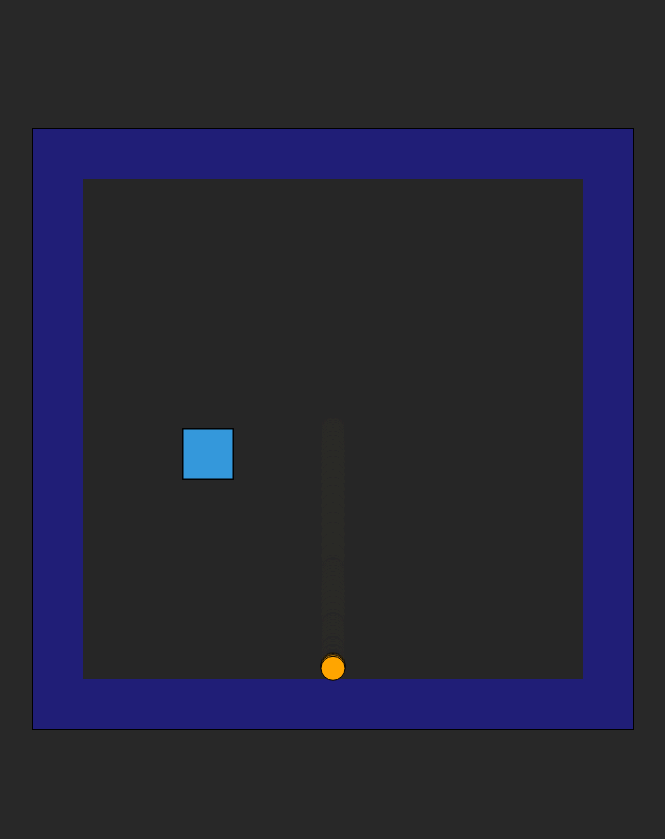
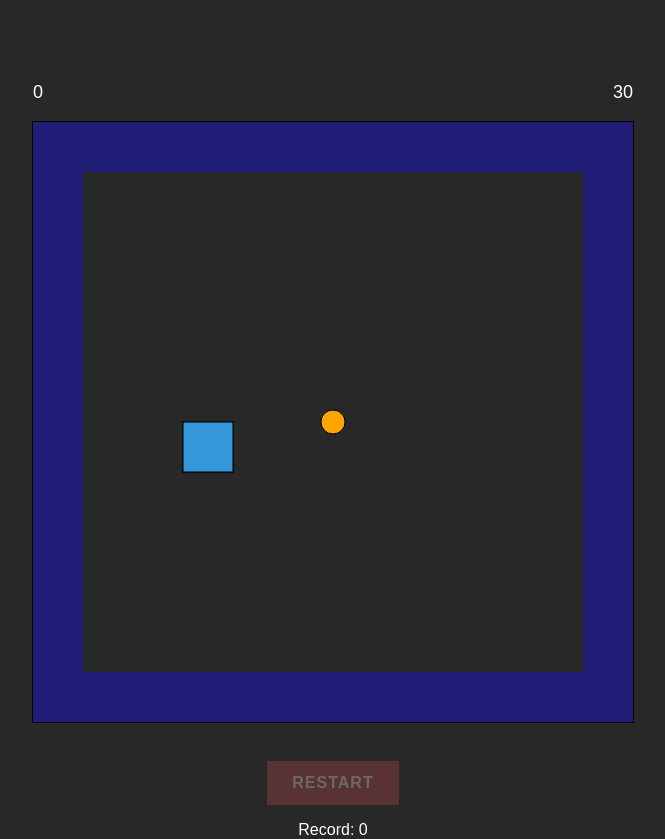
Before and after one commit to erichashi/portals, a plain HTML site: page index.html in a window 1280 px wide. Shown: the whole page, without its empty margins (307-972 px from the left). Before the commit the page ends 800 px from the top, so only its background shows below. Drawn offline with nearby package versions, Linux system fonts and the light colour scheme.

Commit message:
add restart, score and time

```diff
--- a/index.html
+++ b/index.html
@@ -7,6 +7,12 @@
     <style>
         .hidden {
             display: none;
+        }
+
+        *{
+            font-family: sans-serif;
+            font-size: revert;
+            color: white;
         }
 
         body{
@@ -22,30 +28,54 @@
             touch-action: manipulation;
         }
 
-        div {
+        .canvas-container {
             display: flex;
             justify-content: center;
             width: 100%;
-            margin-top: 10%;
         }
 
-        /* const COLORS = [
-            "#2C3E50",
-            "#E7C823",
-            "#ECF0F1",
-            "#3498DB",
-            "#2980B9"
-        ] */
+        .text {
+
+        }
+
+        .text-container {
+            margin-top: 5%;
+            font-size: large;
+            display: flex;
+            justify-content: space-between;
+        }
+
+        .btn {
+            border: none;
+            font-size: inherit;
+            cursor: pointer;
+            padding: 1% 2%;
+            text-transform: uppercase;
+            letter-spacing: 1px;
+            font-weight: 700;
+            background: #cb4e4e;
+            color: #fff;
+        }
+
+
 
     </style>
 </head>
+
 <body>
-    <div>
-        <canvas id="canvas" height="600px" width="800px" style="border: 1px solid black"> </canvas>
-        <!-- <canvas id="canvas"></canvas> -->
+    <div style="text-align: -webkit-center;">
+        <div class="text-container">
+            <p id="scoretext"class="text" ></p>
+            <p id="timetext" class="text"></p>
+        </div>
     </div>
-
-    <img src="basket.png" class="hidden" id="basket" alt="">
+    <div class="canvas-container">
+        <canvas id="canvas" style="border: 1px solid black"> </canvas>
+    </div>
+    <div style="text-align: center; margin-top: 3%;">
+        <button style="opacity: 0.3;" class="btn" onclick="restart()">Restart</button>
+        <p class="text">Record: <span id="record"></span></p>
+    </div>
 
     <script src="https://cdnjs.cloudflare.com/ajax/libs/gsap/3.5.1/gsap.min.js" integrity="sha512-IQLehpLoVS4fNzl7IfH8Iowfm5+RiMGtHykgZJl9AWMgqx0AmJ6cRWcB+GaGVtIsnC4voMfm8f2vwtY+6oPjpQ==" crossorigin="anonymous"></script>
     <script src="js/Ball.js"></script>
--- a/index.js
+++ b/index.js
@@ -1,14 +1,24 @@
 const canvas = document.getElementById('canvas');
 const ctx = canvas.getContext('2d');
 
+const scoretext = document.getElementById('scoretext');
+const timetext = document.getElementById('timetext');
+
+const textcontainer = document.querySelector('.text-container');
+const restartbtn = document.querySelector('.btn');
+const recordspan = document.getElementById('record');
+
+
 // Set width and heights
-canvas.height = 600 //Math.floor(document.body.clientHeight*.8);
+canvas.height = 600;
+textcontainer.style.width = `${canvas.height}px`;
 canvas.width = canvas.height;
 
 //resizing
 if(document.body.clientWidth < canvas.width){
     canvas.width = document.body.clientWidth *.9;
     canvas.height =  canvas.width;
+    textcontainer.style.width = `${canvas.height}px`;
 }
 
 //resizing
@@ -22,6 +32,8 @@ window.addEventListener('resize', function(){
         canvas.width = document.body.clientWidth *.9;
         canvas.height =  canvas.width;
     }
+
+    textcontainer.style.width = `${canvas.height}px`;
 
     BLOCKSIZE = Math.floor(canvas.height/12);
 
@@ -53,11 +65,18 @@ let GRAVITY = BALLRADIUS/24;
 const TARGETCOLOR = "#E7C823";
 const SUBTARGETCOLOR = "#3498DB";
 const BALLCOLOR = "orange";
-const BGCOLOR = 'rgba(40,40,40,0.2)';
+let BGCOLOR = 'rgba(40,40,40,0.2)';
 
 //Do not change
 const HORIZONTAL = 1;
 const VERTICAL = 2;
+
+const TOTALTIME = 30;
+
+let score = 0;
+let time = TOTALTIME;
+let record = 0;
+
 
 let thereistwoportals = false;
 
@@ -67,6 +86,17 @@ let id=0;
 canvas.addEventListener('click', e => {
     mouse.x = e.offsetX;
     mouse.y = e.offsetY;
+
+
+    if(pause) {
+        pause = false;
+        restartbtn.style.opacity = "1"
+        update();
+    };
+
+    //iterar sobre muros, se clicou, adicionar portal
+    walls.forEach(block => {
+        if (clickBlock(block)){
 
             //se existem 2 portais, cortar o último
             if(portals.length >= 2){
@@ -79,10 +109,6 @@ canvas.addEventListener('click', e => {
                     }
                 });
             }
-
-    //iterar sobre muros, se clicou, adicionar portal
-    walls.forEach(block => {
-        if (clickBlock(block)){
 
             //vertical ou horizontal
             if(block.height > block.width){
@@ -113,13 +139,13 @@ function clickBlock(block){
 
 
 //only for development mode
-// let pause = true;
-// document.addEventListener('keydown', e =>{
-//     if(e.keyCode === 32){
-//         pause = !pause
-//         update()
-//     };
-// } )
+let pause = true;
+document.addEventListener('keydown', e =>{
+    if(e.keyCode === 32){
+        pause = !pause
+        update()
+    };
+} )
 
 
 // Initialization
@@ -127,12 +153,21 @@ let ball;
 let portals;
 let walls;
 let target;
+let gameover = false;
 function init(){
+    score=0;
+    time=TOTALTIME;
+    gameover = false;
+
     portals = [];
     walls = [];
     target = new Target(canvas.width/4, canvas.height/2, BLOCKSIZE);
     ball = new Ball(canvas.width/2, canvas.height/2, BALLRADIUS, BALLCOLOR);
     drawScenario();
+    scoretext.innerHTML = score;
+    timetext.innerHTML = time;
+    recordspan.innerHTML = record;
+
 }
 
 function drawScenario(){
@@ -143,12 +178,43 @@ function drawScenario(){
 
 }
 
+function restart(){
+    gameover = true;
+    restartbtn.style.opacity = ".3"
+    if(score > record) record = score;
+    gsap.to(ball, {
+        delay: 1,
+        x: canvas.width/2,
+        y: canvas.height/2,
+        onComplete: () => {
+            init();
+            // restartbtn.style.opacity = "1"
+            BGCOLOR = 'rgba(40,40,40,1)';
+            update();
+            BGCOLOR = 'rgba(40,40,40,0.2)';
+            pause=true;
+        }
+    })
+}
+
+let t=0;
 function update(){
     ctx.fillStyle = BGCOLOR;
     ctx.fillRect(0,0,canvas.width, canvas.height);
 
+    if(!gameover){
+        t++;
+        if(t >= 60) {
+            t = 0;
+            time--;
+            timetext.innerHTML = time;
+        }
+
+        if(time <= 0) {
+            restart();
+        }
+
         if(portals.length === 2) thereistwoportals = true; else thereistwoportals = false;
-
         walls.forEach(block => block.update());
 
         target.update();
@@ -170,10 +236,14 @@ function update(){
         });
 
         ball.update();
+    } else {
+        ball.draw();
+    }
 
-    // if(!pause){
+
+    if(!pause){
         frame = requestAnimationFrame(update);
-    // };
+    };
 }
 
 init()
--- a/js/Target.js
+++ b/js/Target.js
@@ -14,6 +14,7 @@ function Target(x, y, size){
     this.x = x;
     this.y = y;
     this.size = size;
+    this.on = true;
 
     //área em azul
     this.sub = {
@@ -75,6 +76,9 @@ function Target(x, y, size){
                 break;
         }
 
+        this.on = true
+        scoretext.innerHTML = score++;
+        // score++;
 
     }
 
@@ -85,8 +89,8 @@ function Target(x, y, size){
         if(touchTarget(this, this.size, this.size) ){
 
             // se encostou no sub
-            if( touchTarget(this.sub, this.sub.width, this.sub.height)){
-
+            if( touchTarget(this.sub, this.sub.width, this.sub.height) && this.on){
+                this.on = false;
                 gsap.to( this, {
                     size: 0,
                         // duration = 0.1,
```
Lines whose indentation alone changed are shown as unchanged.
